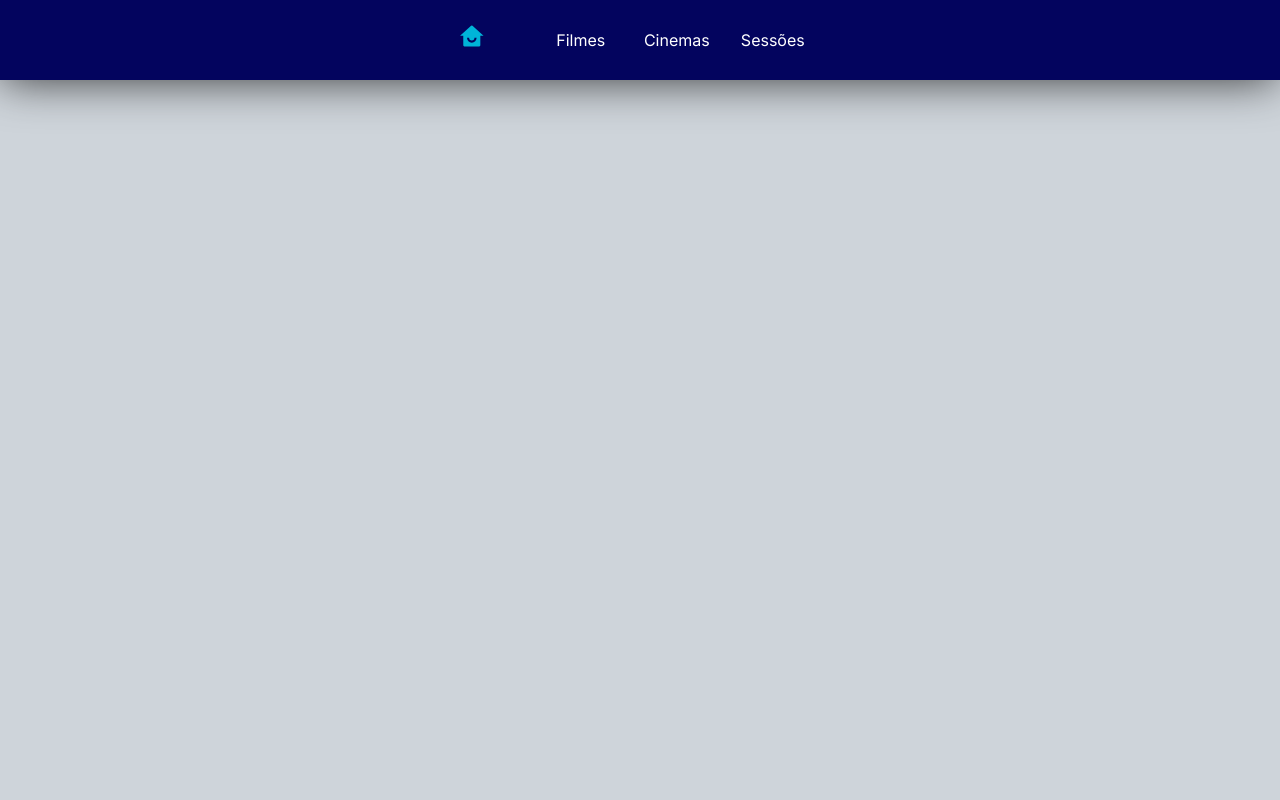
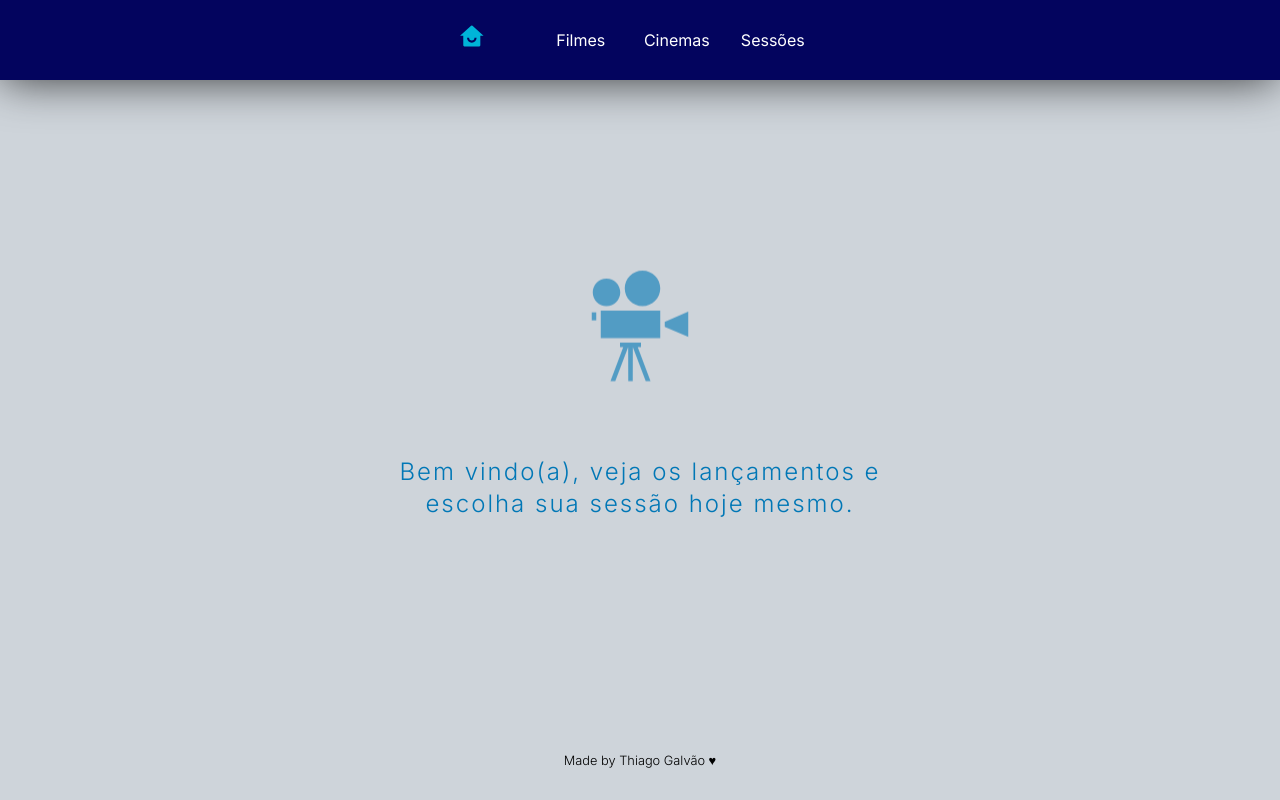
Before and after one commit to Galvaothiago/frontend-cinema, a React (Vite) app: page / in a window 1280 px wide. Built offline with nearby package versions, Linux system fonts and the light colour scheme.

Commit message:
created home page and base struture movie context

```diff
--- a/package.json
+++ b/package.json
@@ -22,8 +22,11 @@
     "@types/react-icons": "^3.0.0",
     "@types/react-router-dom": "^5.3.3",
     "@types/styled-components": "^5.1.25",
+    "@types/vite-plugin-react-svg": "^0.2.1",
     "@vitejs/plugin-react": "^1.3.0",
+    "@vitejs/plugin-react-refresh": "^1.3.6",
     "typescript": "^4.6.3",
-    "vite": "^2.9.5"
+    "vite": "^2.9.5",
+    "vite-plugin-react-svg": "^0.2.0"
   }
 }
--- a/src/App.tsx
+++ b/src/App.tsx
@@ -1,6 +1,8 @@
 import { Route, Routes } from "react-router-dom"
 import { Header } from "./components/header"
+
 import { ContainerApp, Main } from "./globalStyle"
+import { Home } from "./pages/home"
 import { Movies } from "./pages/movies"
 
 function App() {
@@ -9,6 +11,7 @@ function App() {
       <Header />
       <Main>
       <Routes>
+        <Route path="/" element={<Home />} />
         <Route path="/movies" element={<Movies />}/>
       </Routes>
       </Main>
--- /dev/null
+++ b/src/pages/home/index.tsx
@@ -0,0 +1,49 @@
+import { Container, Footer, Main } from "./style";
+import { GiFilmProjector } from 'react-icons/gi'
+import { colors } from "../../globalStyle";
+import { useEffect, useState } from "react";
+
+const iconColors = [
+    colors.grayDark,
+    colors.blueMedium,
+    colors.blueDark
+]
+export function Home() {
+    const [ currentColor, setCurrentColor ] = useState<string>(iconColors[0])
+    const LINKEDIN = "https://www.linkedin.com/in/thiago-galvao-155062208/"
+    let countColor = 1 // start from second position
+    const TIME = 4000 // Four seconds
+
+    useEffect(() => {
+        changeIconColorAuto(iconColors)
+    }, [])
+
+    useEffect(() => {
+        const subscription = () => changeIconColorAuto(iconColors)
+
+        return () => subscription()
+    }, [countColor])
+
+    const changeIconColorAuto = (colors: string[]) => {
+        setInterval(() => {
+            if(countColor >= colors.length) countColor = 0
+
+            setCurrentColor(colors[countColor])
+            countColor++
+        }, TIME)
+    }
+
+    return (
+        <Container>
+            <Main bgColor={currentColor}>
+                <div>
+                    < GiFilmProjector />
+                    <h4>Bem vindo(a), veja os lançamentos e escolha sua sessão hoje mesmo.</h4>
+                </div>
+            </Main>
+            <Footer>
+                <a href={LINKEDIN} target="_blank">Made by Thiago Galvão &hearts;</a>
+            </Footer>
+        </Container>
+    )
+}
--- /dev/null
+++ b/src/pages/home/style.ts
@@ -0,0 +1,90 @@
+import styled, { keyframes } from 'styled-components'
+import { colors } from '../../globalStyle'
+
+interface IconBgProp {
+    bgColor: string
+}
+
+const bounceEffect = keyframes`
+  0% {
+    transform:  translateY(0px);
+  }
+  50% {
+    transform: translateY(-12px);
+  }
+  100% {
+    transform: translateY(0px);
+  }
+`
+
+export const Container = styled.div`
+    width: 100%;
+    height: 100%;
+
+    position: relative;
+`
+
+export const Main = styled.div<IconBgProp>`
+    width: 100%;
+    height: 100%;
+    display: grid;
+    place-items: center;
+    gap: 2rem;
+
+    > div {
+        max-width: 35rem;
+        width: 100%;
+        height: 25rem;
+        display: flex;
+        flex-direction: column;
+        align-items: center;
+        justify-content: center;
+        gap: 4rem;
+
+        padding: 0 1rem;
+        margin-bottom: 6rem;
+
+        svg {
+            font-size: 8rem;
+            color: ${({ bgColor }) => bgColor};
+            filter: opacity(.6);
+            animation: ${bounceEffect} 2s infinite ease-in-out;
+            transition: color 1.5s;
+        }
+
+        h4 {
+            font-size: 1.5rem;
+            font-weight: 300;
+            color: ${({ bgColor }) => bgColor};
+            line-height: 2rem;
+            letter-spacing: 2px;
+            width: 100%;
+            text-align: center;
+            word-wrap: break-word;
+            transition: color 1.5s;
+        }
+    }
+
+`
+
+export const Footer = styled.footer`
+    width: 100%;
+    height: 5rem;
+    display: grid;
+    place-items: center;
+
+    position: absolute;
+    bottom: 0;
+
+    a {
+        font-size: .8rem;
+        font-weight: 300;
+        text-decoration: none;
+        color: inherit;
+        transition: color .2s;
+        &:hover {
+            color: ${colors.blueMedium}
+        }
+    }
+
+`
--- a/src/pages/movies/style.ts
+++ b/src/pages/movies/style.ts
@@ -53,7 +53,5 @@ export const ContainerMovie = styled.div`
     display: flex;
     justify-content: center;
     flex-wrap: wrap;
-
     gap: 2.5rem;
-
 `
--- a/vite.config.ts
+++ b/vite.config.ts
@@ -3,5 +3,7 @@ import react from '@vitejs/plugin-react'
 
 // https://vitejs.dev/config/
 export default defineConfig({
-  plugins: [react()]
+  plugins: [
+    react()
+  ]
 })
```
Also changed, not shown: src/context/MovieContext.tsx (added, +18 -0 lines), 1 other file (tests, documents, lock files or other folders).
